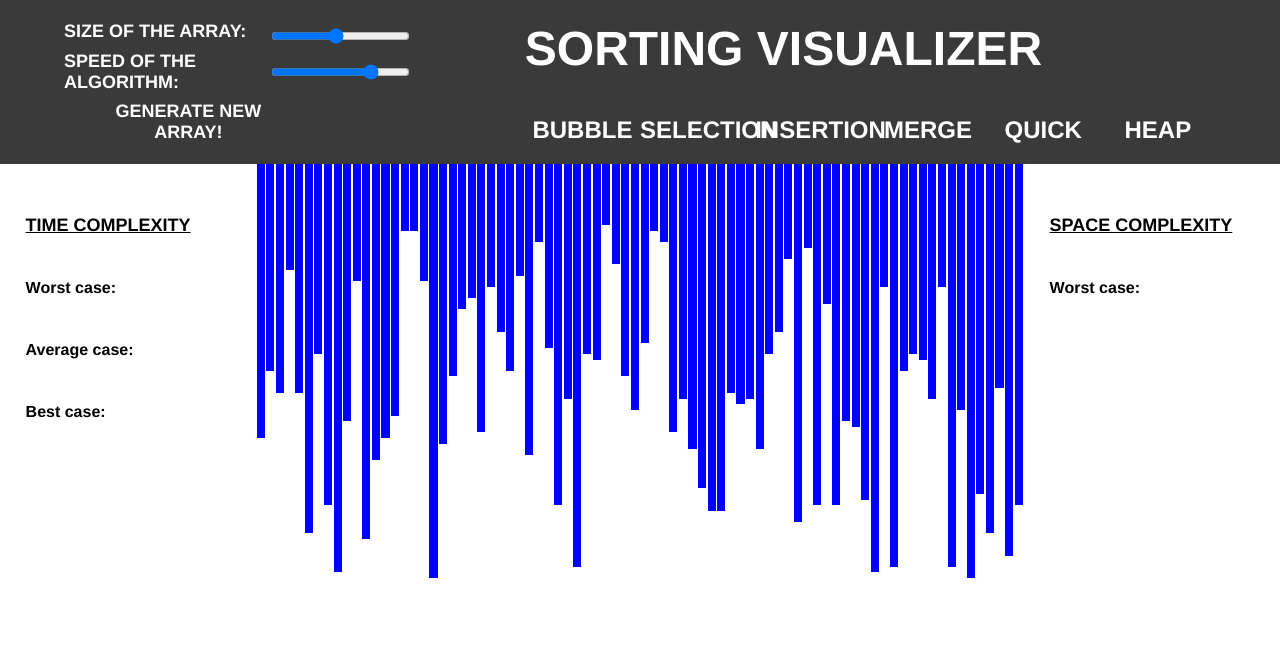
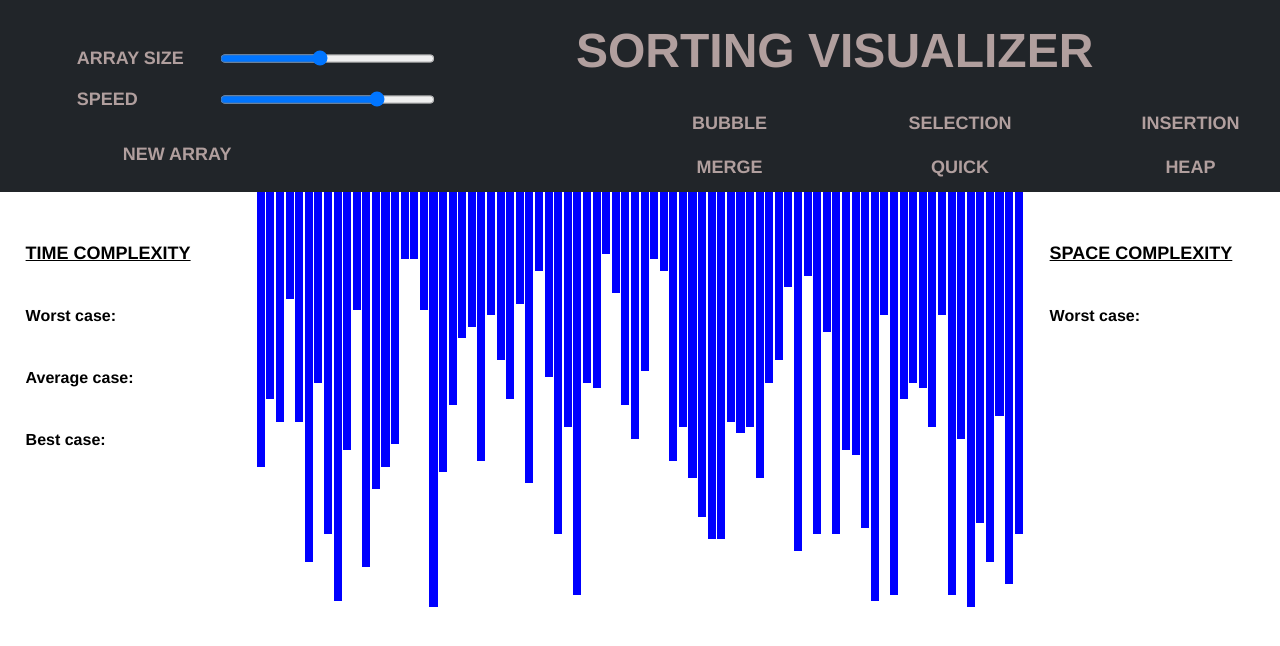
Before and after one commit to tanishqsisodiya/Sorting-Visualizer, a plain HTML site: page index.html in a window 1280 px wide. Drawn offline with Linux system fonts and the light colour scheme.

Commit message:
Updated Navbar

```diff
--- a/css/style.css
+++ b/css/style.css
@@ -4,6 +4,7 @@
     *****************
 */
 * {
+
   margin: 0px;
   padding: 0px;
   font-family: 'Helvetica Neue', Helvetica, Arial, sans-serif;
@@ -12,29 +13,45 @@
   text-transform: uppercase;
 }
 
+* {  box-sizing: border-box;}
+
+html, body {
+  max-width: 100%;
+  overflow-x: hidden;
+}
+
+
 nav {
-  background-color: #3b3a3a;
-  color: white;
+  background-color: #212529;
+  color: #B19F9E;
   display: -ms-grid;
   display: grid;
-  -ms-grid-columns: 30% 60%;
-      grid-template-columns: 30% 60%;
-  -webkit-column-gap: 10%;
-          column-gap: 10%;
-  padding: 0% 5%;
+  -ms-grid-columns: 40% 60%;
+      grid-template-columns: 40% 60%;
+  -webkit-column-gap: 5%;
+          column-gap: 5%;
+  padding: 0% 0%;
 }
 
 nav .array-inputs {
   display: -ms-grid;
   display: grid;
-  -ms-grid-columns: 60% 40%;
-      grid-template-columns: 60% 40%;
+  -ms-grid-columns: 50% 40%;
+      grid-template-columns: 40% 60%;
   place-content: center;
-  padding: 5% 0%;
+  padding-top: 4%;
+  margin: 0% 0% 0px 5%;
+}
+nav .array-inputs > p{
+  margin-top: 5px ;
+  margin-bottom: 5px ;
+  padding-top: 5px;
+  padding-bottom: 5px;
 }
 
 nav .array-inputs #a_size {
   padding: 5% 0%;
+
 }
 
 nav .array-inputs #a_speed {
@@ -45,13 +62,22 @@ nav .array-inputs #a_generate {
   background-color: transparent;
   border: none;
   outline: none;
-  color: white;
-  padding: 4% 0% 0% 0%;
-  padding-left: 20%;
+  color: #B19F9E;
+  padding: 2px;
+  margin: 4% 0% 0% 0%;
+  margin-top: 10%;
+  margin-left: 20%;
+  padding: 10px 0px 10px 0;
+  width: 100%;
 }
 
 nav .array-inputs #a_generate:hover {
+  border-radius: 3px;
+  background-color:#B19F9E;;
+  border: 1px solid ;
+  color:#212529;
   cursor: pointer;
+  transition: 0.3s;
 }
 
 nav .header_right {
@@ -62,35 +88,43 @@ nav .header_right {
   -webkit-box-direction: normal;
       -ms-flex-direction: column;
           flex-direction: column;
+
 }
 
 nav .header_right .nav-heading {
   display: inline-block;
-  font-size: xxx-large;
+  font-size: xx-large;
   padding: 3% 0%;
 }
 
 nav .header_right .algos {
   display: -ms-grid;
   display: grid;
-  -ms-grid-columns: (16.66667%)[6];
-      grid-template-columns: repeat(6, 16.66667%);
-  place-content: center;
-  padding: 2% 0%;
+  -ms-grid-columns: (10%)(1);
+      grid-template-columns: repeat(2, 45%);
+      place-content: center;
+      margin-bottom: 3px;
 }
 
 nav .header_right .algos button {
   background-color: transparent;
   border: none;
-  color: white;
+  color: #B19F9E;
   outline: none;
   padding: 5% 0%;
-  font-size: x-large;
+  font-size: 100%;
+  width: 100%;
 }
 
 nav .header_right .algos button:hover {
-  background-color: blue;
+  /* //while working */
   cursor: pointer;
+  border-radius: 3px;
+  background-color: #B19F9E;
+  border: 1px solid ;
+  color:white;
+  cursor: pointer;
+  transition: 0.3s;
 }
 
 nav .header_right .algos .butt_locked {
@@ -101,24 +135,30 @@ nav .header_right .algos .butt_locked {
 nav .header_right .algos .butt_locked:hover {
   background-color: transparent;
   cursor: pointer;
+  transition: 0.3s;
 }
 
 nav .header_right .algos .butt_selected {
+  border-radius: 3px;
   background-color: white;
-  color: green;
+  color: #B19F9E;
 }
 
 nav .header_right .algos .butt_selected:hover {
-  background-color: white;
+  background-color: #B19F9E;
   cursor: pointer;
+  transition: 0.3s;
 }
 
 nav .header_right .algos .butt_unselected:hover {
-  background-color: blue;
+  background-color: #B19F9E;
+  color: white;
   cursor: pointer;
+  transition: 0.3s;
 }
 
 section {
+  background-color: white;
   display: -ms-grid;
   display: grid;
   -ms-grid-columns: 20% 60% 20%;
@@ -170,25 +210,52 @@ section #Info_Cont2 h3 {
   display: none;
 }
 
-/*
-@media (max-width: 480px)//Mobiles
-{
 
+@media screen and (min-width: 720px) {
+  nav .header_right .nav-heading {
+    display: inline-block;
+    font-size: xxX-large;
+    padding: 3% 0%;
+  }
+  nav .header_right .algos {
+    display: -ms-grid;
+    display: grid;
+    -ms-grid-columns: (10%)(1);
+        grid-template-columns: repeat(3, 30%);
+        place-content: center;
+  }
+  nav .array-inputs #a_generate {
+    background-color: transparent;
+    border: none;
+    outline: none;
+    color: #B19F9E;
+    padding: 2px;
+    margin: 4% 0% 0% 0%;
+    margin-top: 10%;
+    margin-left: 20%;
+  padding: 10px 0px 10px 0;
+    width: 100%;
+  }
+  nav .array-inputs {
+    display: -ms-grid;
+    display: grid;
+    -ms-grid-columns: 50% 40%;
+        grid-template-columns: 40% 60%;
+    place-content: center;
+    padding-top: 4%;
+    margin: 0% 15% 0px 15%;
+  }
+  nav .array-inputs > p{
+    margin-top: 5px ;
+    margin-bottom: 5px ;
+    padding-top: 5px;
+    padding-bottom: 5px;
+  }
 }
 
-@media (min-width: 481px) and (max-width: 1250px)//Tablets
-{
-
-}
-
-@media (min-width: 1251px)//Laptops and up
-{
-
-}
-*/
 /*
     *****************
    inspired by clement mihailescu
     *****************
 */
-/*# sourceMappingURL=style.css.map */
+/*# sourceMappingURL=style.css.map
--- a/index.html
+++ b/index.html
@@ -10,7 +10,6 @@
     <meta charset="UTF-8">
     <meta name="viewport" content="width=device-width, initial-scale=1.0">
     <title>Sorting Visualizer</title>
-
     <link rel="stylesheet" href="./css/style.css">
 
 </head>
@@ -19,11 +18,11 @@
     <header>
         <nav>
             <div class="array-inputs">
-                <p>Size of the array:</p>
+                <p>Array size</p>
                 <input id="a_size" type="range" min=20 max=150 step=1 value=80>
-                <p>Speed of the algorithm:</p>
+                <p>Speed</p>
                 <input id="a_speed" type="range" min=1 max=5 step=1 value=4>
-                <button id="a_generate">Generate New Array!</button>
+                <button id="a_generate">New Array</button>
             </div>
 
             <div class="header_right">
```
